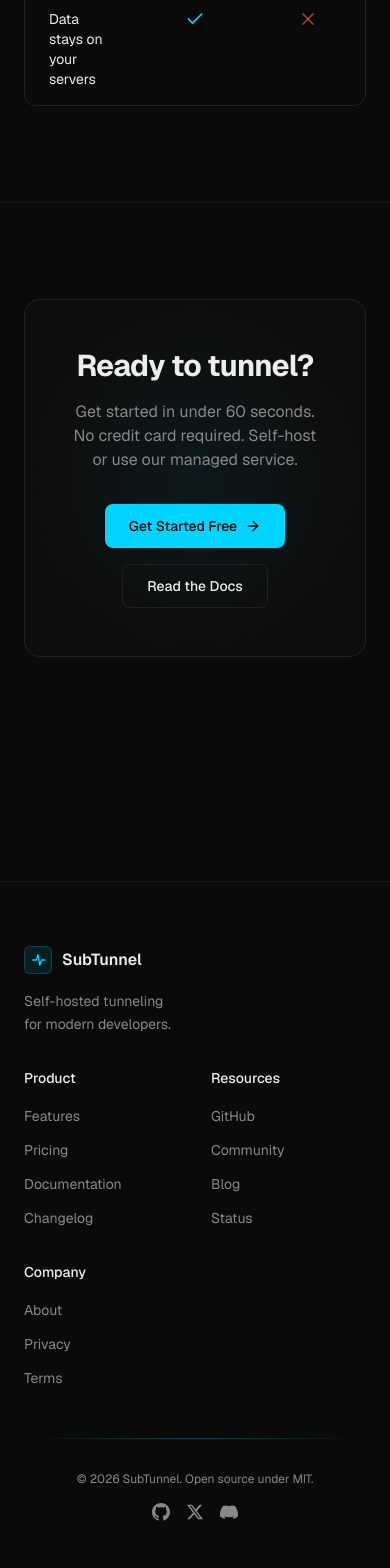
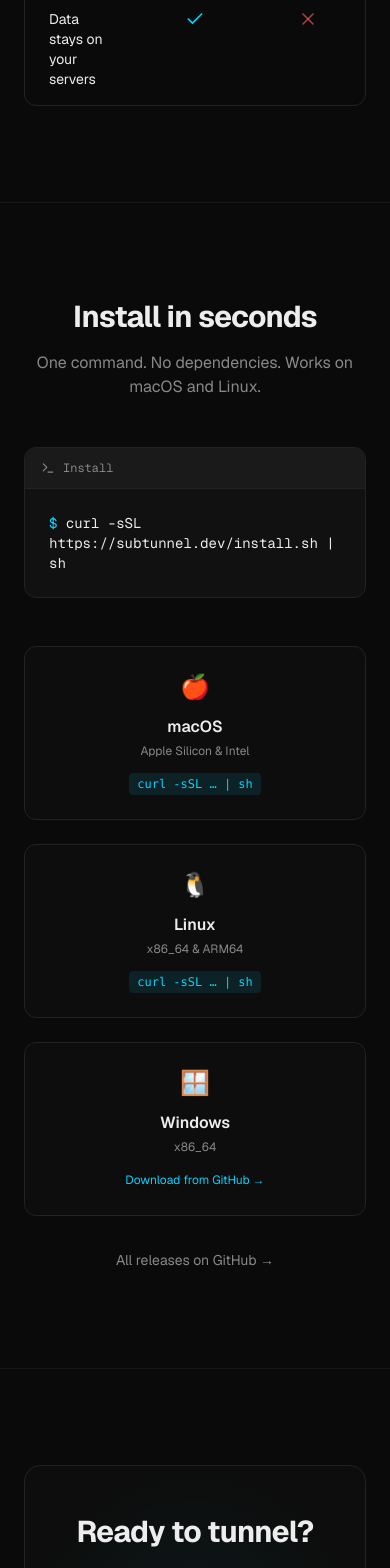
Before and after one commit to ozankasikci/subtunnel, a Next.js app in the folder apps/web/: page / in a window 390 px wide. Shown: the part 4525-6093 px from the top of the page. Built offline with nearby package versions, Linux system fonts and the light colour scheme.

Commit message:
feat: add release workflow, install script, and install section
- GitHub Actions cross-compile workflow for 5 targets
- curl-pipe install script at /install.sh
- Install section on homepage with platform cards

```diff
--- a/apps/web/src/app/page.tsx
+++ b/apps/web/src/app/page.tsx
@@ -331,6 +331,72 @@
         </div>
       </section>
 
+      {/* Install */}
+      <section id="install" className="py-24 md:py-32 border-t border-border/50">
+        <div className="mx-auto max-w-4xl px-6">
+          <div className="text-center mb-12">
+            <h2 className="text-3xl md:text-4xl font-bold tracking-tight">
+              Install in seconds
+            </h2>
+            <p className="mt-4 text-muted">
+              One command. No dependencies. Works on macOS and Linux.
+            </p>
+          </div>
+
+          {/* curl command */}
+          <div className="max-w-2xl mx-auto mb-12">
+            <div className="bg-surface border border-border rounded-xl overflow-hidden">
+              <div className="flex items-center justify-between px-4 py-3 bg-surface-2 border-b border-border">
+                <div className="flex items-center gap-2">
+                  <Terminal className="w-3.5 h-3.5 text-muted" />
+                  <span className="text-xs text-muted font-mono">Install</span>
+                </div>
+              </div>
+              <div className="p-6 font-mono text-sm">
+                <span className="text-accent">$</span>{" "}
+                <span className="select-all">curl -sSL https://subtunnel.dev/install.sh | sh</span>
+              </div>
+            </div>
+          </div>
+
+          {/* Platform cards */}
+          <div className="grid md:grid-cols-3 gap-6 max-w-3xl mx-auto">
+            <div className="rounded-xl border border-border bg-surface/50 p-6 text-center">
+              <div className="text-2xl mb-3">🍎</div>
+              <h3 className="font-semibold mb-1">macOS</h3>
+              <p className="text-xs text-muted mb-3">Apple Silicon &amp; Intel</p>
+              <code className="text-xs text-accent bg-accent/10 px-2 py-1 rounded">curl -sSL … | sh</code>
+            </div>
+            <div className="rounded-xl border border-border bg-surface/50 p-6 text-center">
+              <div className="text-2xl mb-3">🐧</div>
+              <h3 className="font-semibold mb-1">Linux</h3>
+              <p className="text-xs text-muted mb-3">x86_64 &amp; ARM64</p>
+              <code className="text-xs text-accent bg-accent/10 px-2 py-1 rounded">curl -sSL … | sh</code>
+            </div>
+            <div className="rounded-xl border border-border bg-surface/50 p-6 text-center">
+              <div className="text-2xl mb-3">🪟</div>
+              <h3 className="font-semibold mb-1">Windows</h3>
+              <p className="text-xs text-muted mb-3">x86_64</p>
+              <a
+                href="https://github.com/winterwindgames/subtunnel/releases/latest"
+                className="text-xs text-accent hover:underline"
+              >
+                Download from GitHub →
+              </a>
+            </div>
+          </div>
+
+          <div className="text-center mt-8">
+            <a
+              href="https://github.com/winterwindgames/subtunnel/releases/latest"
+              className="text-sm text-muted hover:text-foreground transition-colors"
+            >
+              All releases on GitHub →
+            </a>
+          </div>
+        </div>
+      </section>
+
       {/* Bottom CTA */}
       <section className="py-24 md:py-32 border-t border-border/50">
         <div className="mx-auto max-w-4xl px-6 text-center">
```
Also changed, not shown: 1 other file (tests, documents, lock files or other folders).
